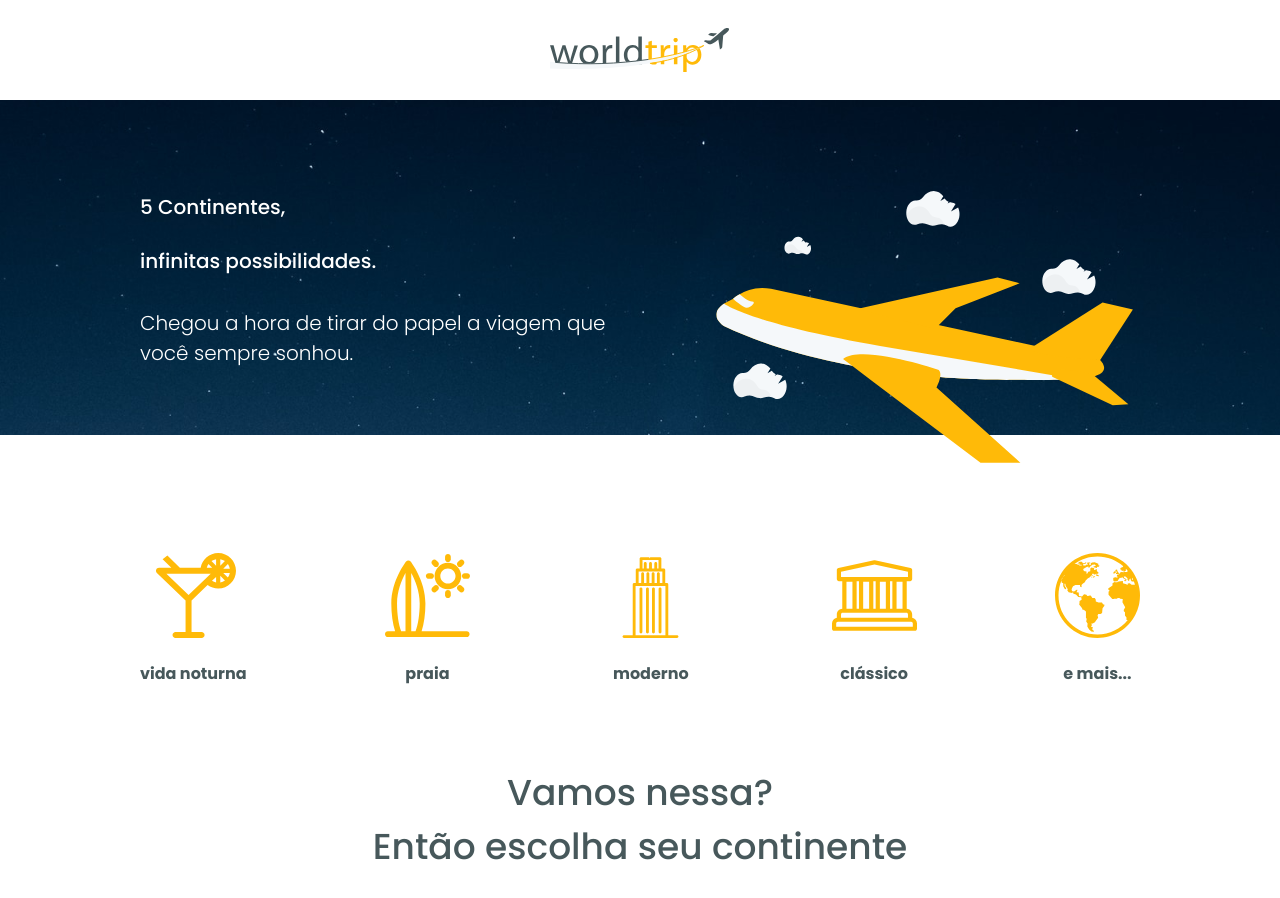
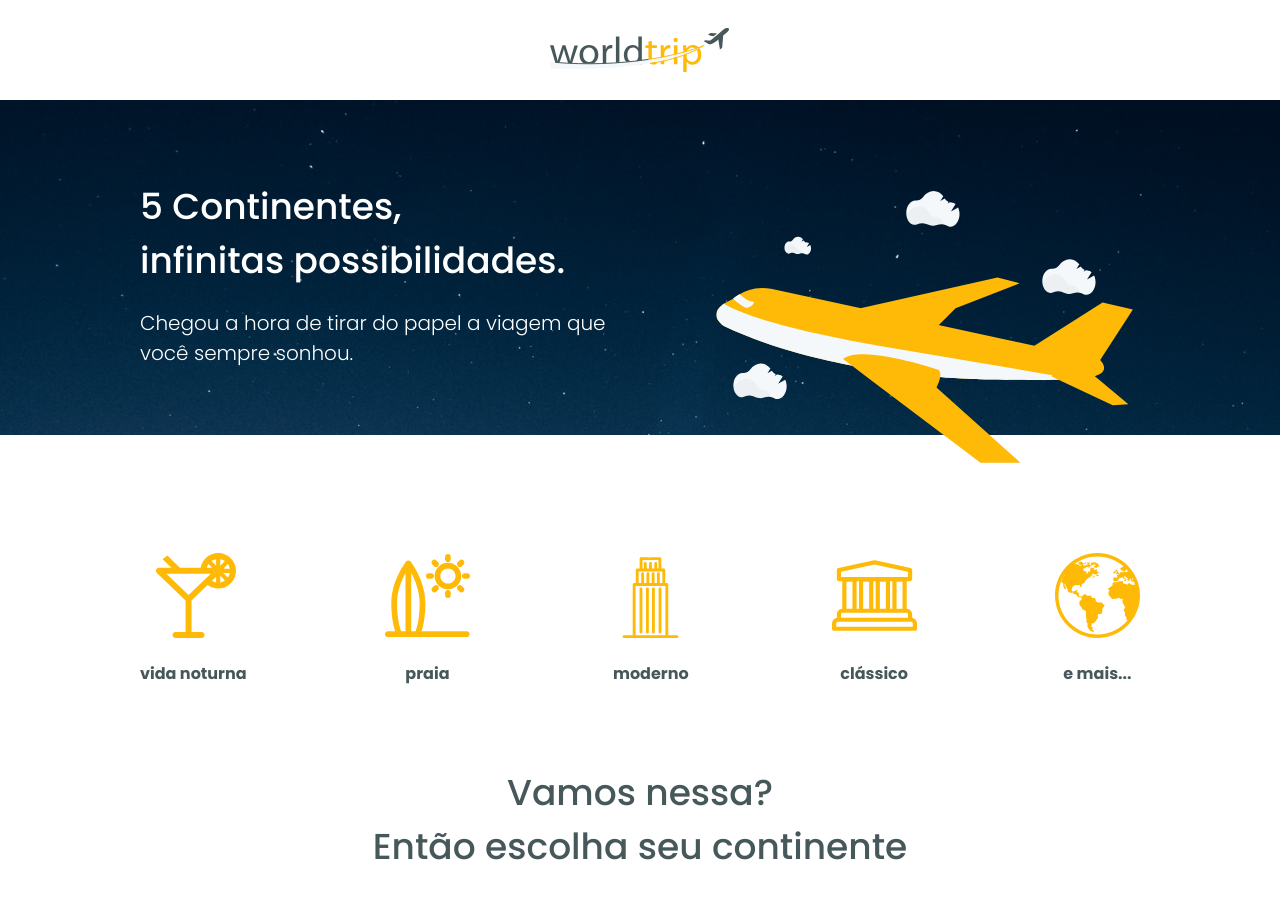
Before and after one commit to Cleidson-Oliveira/worldtrip, a Next.js app: page / in a window 1280 px wide. Shown: the top 898 px of the page. Built offline with nearby package versions, Linux system fonts and the light colour scheme; no server answers.

Commit message:
docs: add project screenshot to README.md

```diff
--- a/src/components/banner-home.tsx
+++ b/src/components/banner-home.tsx
@@ -14,7 +14,7 @@ export function Banner () {
             <Flex direction="column" gap="5">
                 <Heading
                     fontWeight="500"
-                    fontSize={["20px"]}
+                    fontSize={["20px", "4xl"]}
                     lineHeight={["30px", "54px"]}
                     color="#ffffff"
                 >
```
Also changed, not shown: 2 other files (tests, documents, lock files or other folders).
